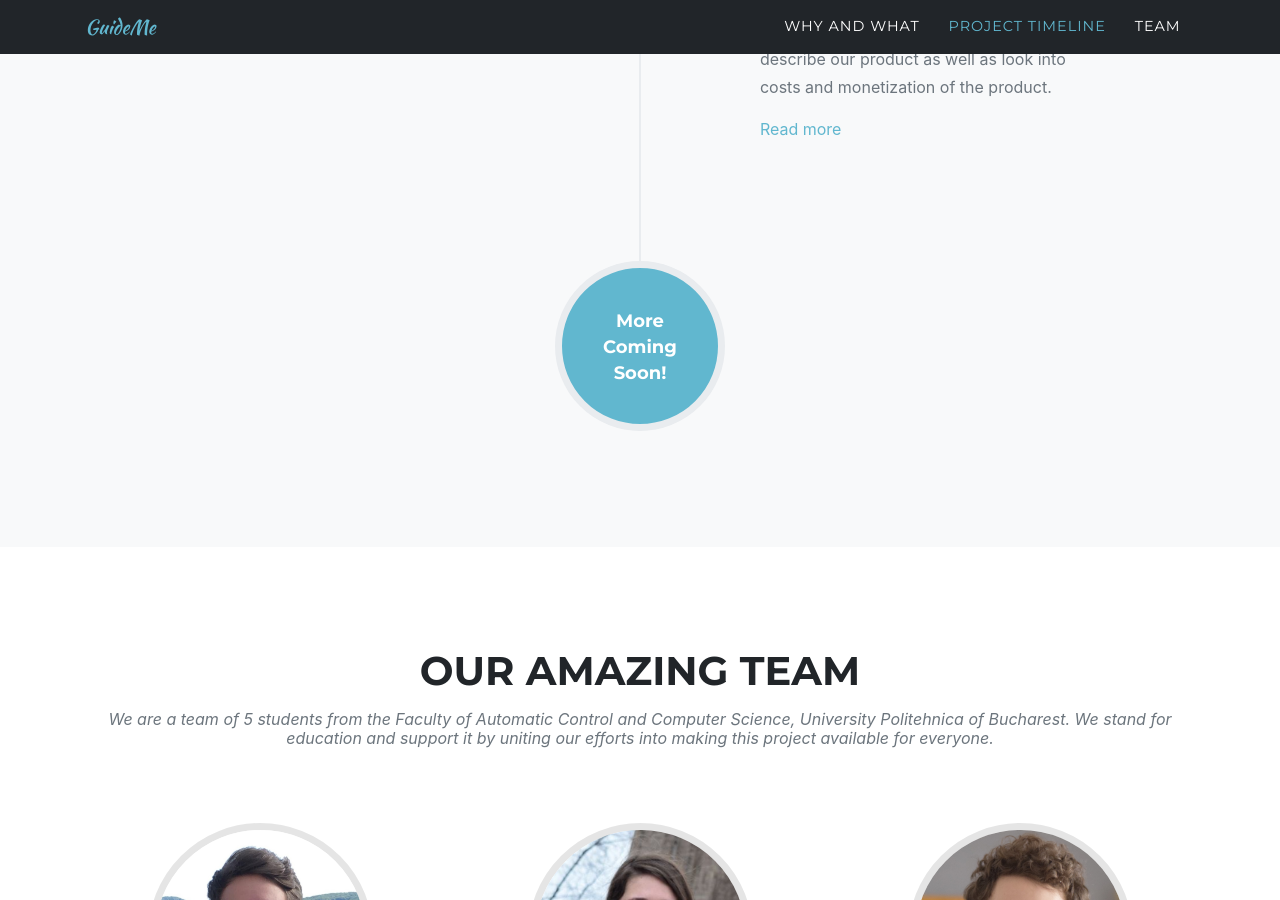
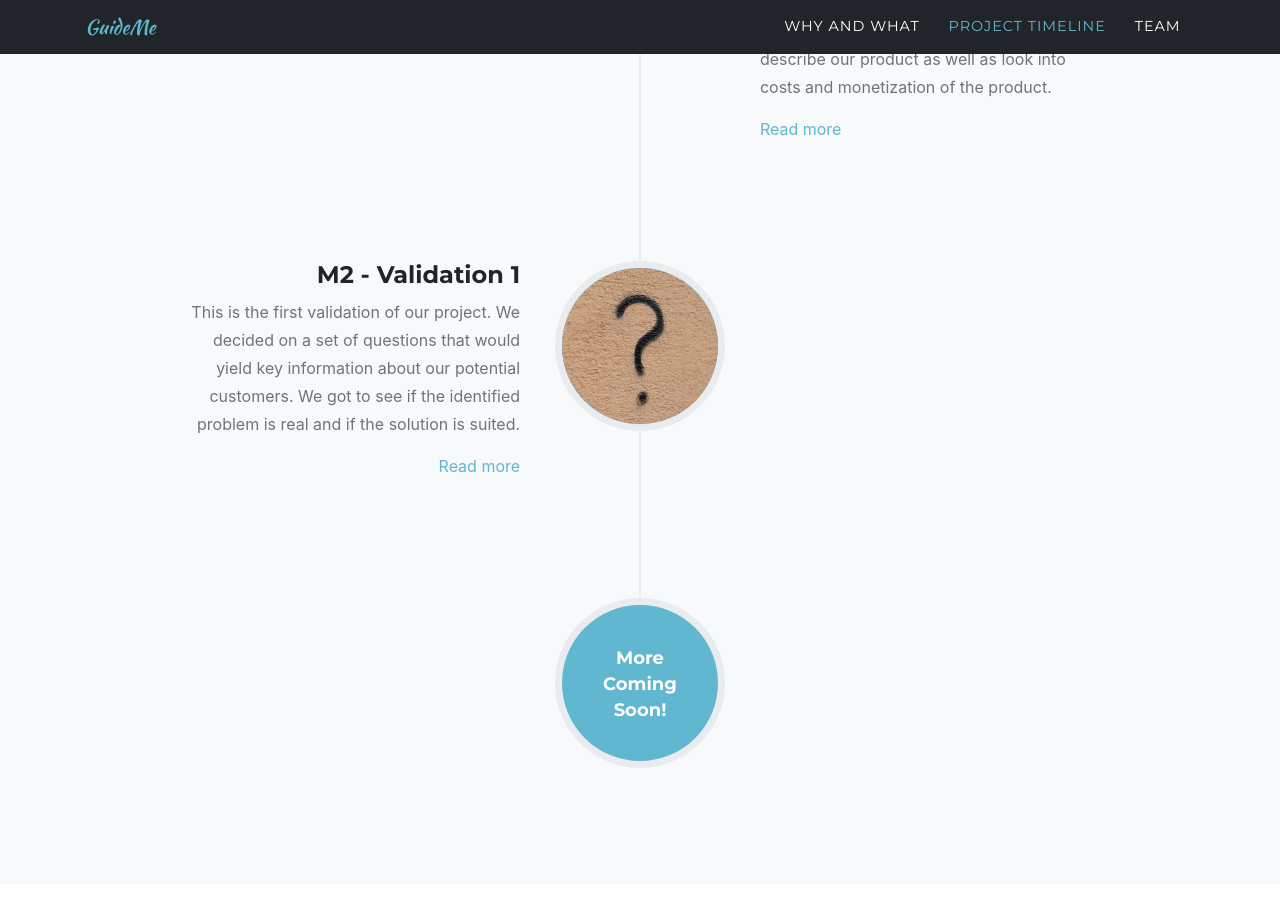
Before and after one commit to Unicorns-guideMe/guideMe-fiki, a Jekyll site: the page built from index.md, in a window 1280 px wide and 900 px high, scrolled down 2230 px. Built offline with Jekyll 4.4.1, drawn with Linux system fonts in a browser that asks for light colours; some web fonts are replaced.

Commit message:
Changing fiki structure (#9)

```diff
--- a/_data/sitetext.yml
+++ b/_data/sitetext.yml
@@ -78,7 +78,8 @@
         includes:
             - link: m2/problem.html
             - link: m2/solution.html
-            - link: m2/customer_discovery.html
+            - link: m2/problem_validation.html
+            - link: m2/solution_validation.html
             - link: m2/conclusions.html
-        disabled: yes # remove when this is ready to be shown to the world
+        disabled: no # remove when this is ready to be shown to the world
     end: "More <br> Coming <br> Soon!"
--- /dev/null
+++ b/_includes/m2/problem_validation.html
@@ -0,0 +1,17 @@
+<section class="page-section" id="{{ site.data.m2.problem_validation.section | default: "problem_validation" }}">
+  <div class="container">
+
+    <div class="row">
+      <div class="col-lg-12 text-center">
+        <h2 class="section-heading text-uppercase">{{ site.data.m2.problem_validation.title }}</h2>
+      </div>
+    </div>
+
+    <div class="row">
+      <div class="col col-lg-12 text-center">
+        <p>This will contain key information that will guide us to success. Also don't write text here. Put text and picture paths in _data/m2.yml under the specific section :)</p>
+      </div>
+    </div>
+
+  </div>
+</section>
--- a/_includes/m2/customer_discovery.html
+++ b/_includes/m2/solution_validation.html
@@ -1,9 +1,9 @@
-<section class="page-section" id="{{ site.data.m2.customer_discovery.section | default: "customer_discovery" }}">
+<section class="page-section" id="{{ site.data.m2.solution_validation.section | default: "customer_discovery" }}">
     <div class="container">
 
       <div class="row">
         <div class="col-lg-12 text-center">
-          <h2 class="section-heading text-uppercase">{{ site.data.m2.customer_discovery.title }}</h2>
+          <h2 class="section-heading text-uppercase">{{ site.data.m2.solution_validation.title }}</h2>
         </div>
       </div>
 
```
Also changed, not shown: _data/m2.yml (+8 -3 lines).
